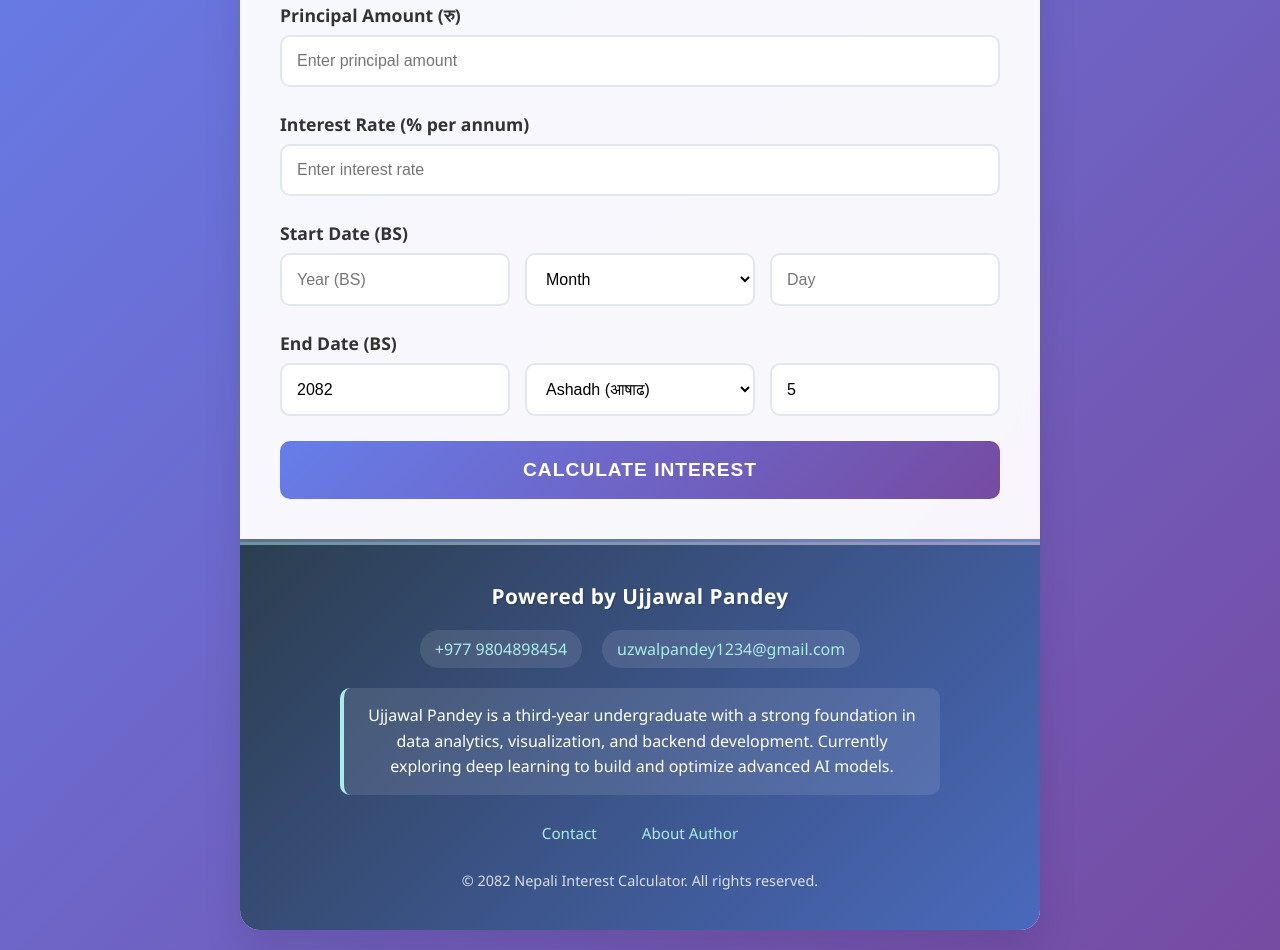
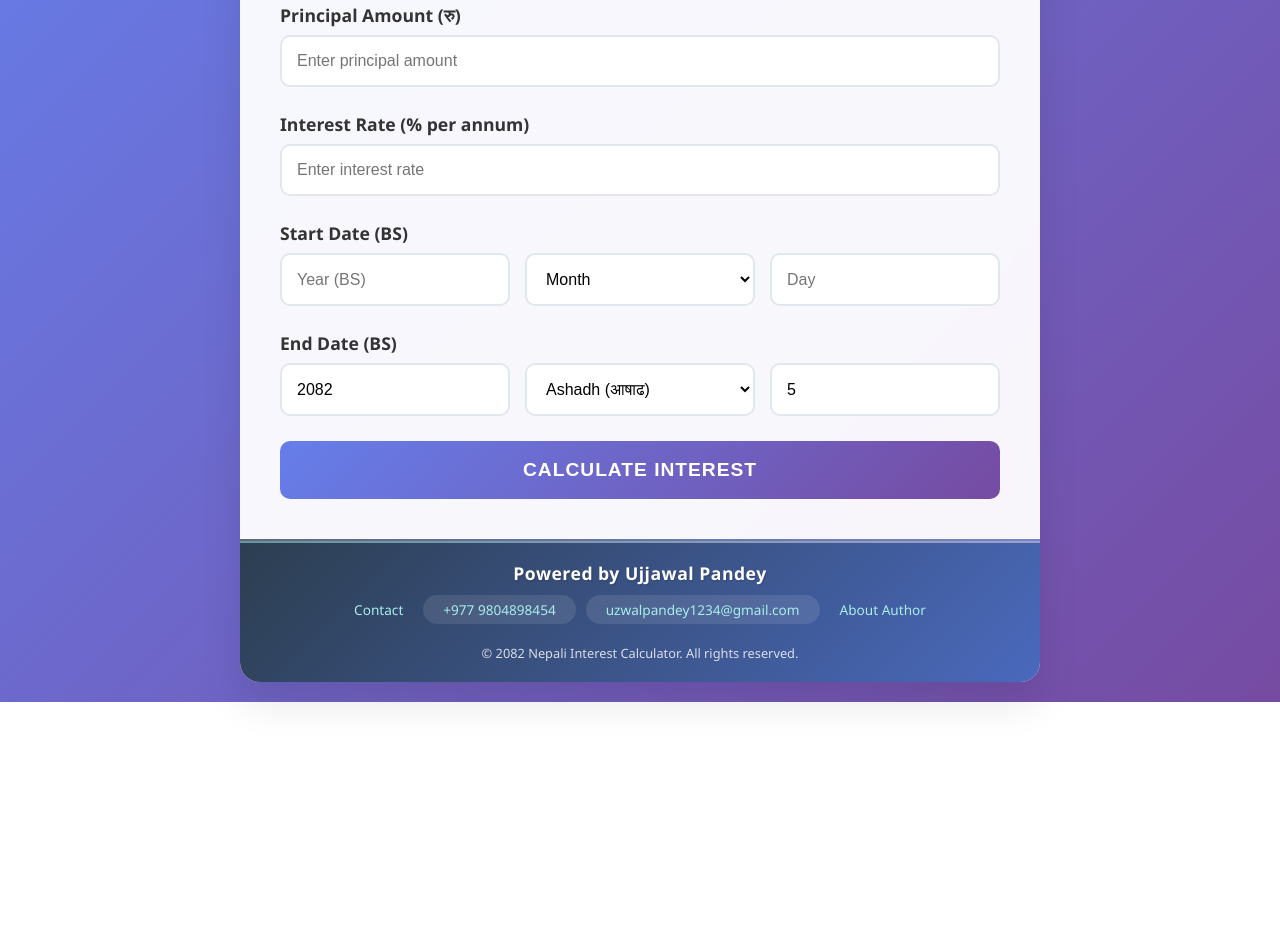
Before and after one commit to ujjwalpan001/Byaj, a plain HTML site: page index.html in a window 1280 px wide. Shown: the part 206-1156 px from the top of the page. After the commit the page ends 908 px from the top, so only its background shows below. Drawn offline with Linux system fonts and the light colour scheme.

Commit message:
Update index.html

```diff
--- a/index.html
+++ b/index.html
@@ -182,11 +182,11 @@
         .footer {
             background: linear-gradient(135deg, #2c3e50 0%, #4a69bd 100%);
             color: white;
-            padding: 40px 20px;
+            padding: 20px 15px; /* Reduced padding */
             text-align: center;
-            border-top: 3px solid rgba(255, 255, 255, 0.2);
+            border-top: 2px solid rgba(255, 255, 255, 0.2);
             position: relative;
-            overflow: hidden;
+            font-size: 0.9rem; /* Smaller base font size */
         }
 
         .footer::before {
@@ -195,15 +195,15 @@
             top: 0;
             left: 0;
             right: 0;
-            height: 3px;
+            height: 2px;
             background: linear-gradient(to right, #a8edea, #fed6e3);
             opacity: 0.5;
         }
 
         .footer .author {
-            font-weight: 700;
-            font-size: 1.3rem;
-            margin-bottom: 20px;
+            font-weight: 600;
+            font-size: 1.1rem; /* Slightly smaller */
+            margin-bottom: 10px; /* Reduced margin */
             letter-spacing: 0.5px;
             text-shadow: 1px 1px 2px rgba(0, 0, 0, 0.2);
             animation: fadeIn 1s ease-in;
@@ -213,15 +213,15 @@
             display: flex;
             justify-content: center;
             flex-wrap: wrap;
-            gap: 20px;
-            margin-bottom: 20px;
+            gap: 10px; /* Reduced gap */
+            margin-bottom: 10px; /* Reduced margin */
         }
 
         .contact-info span {
-            font-size: 1rem;
-            padding: 8px 15px;
+            font-size: 0.85rem; /* Smaller font size */
+            padding: 5px 10px; /* Reduced padding */
             background: rgba(255, 255, 255, 0.1);
-            border-radius: 20px;
+            border-radius: 15px;
             transition: all 0.3s ease;
         }
 
@@ -240,36 +240,36 @@
         }
 
         .about-author {
-            max-width: 600px;
-            margin: 20px auto;
-            font-size: 1rem;
-            line-height: 1.6;
+            max-width: 500px; /* Slightly smaller width */
+            margin: 10px auto; /* Reduced margin */
+            font-size: 0.85rem; /* Smaller font size */
+            line-height: 1.5;
             background: rgba(255, 255, 255, 0.1);
-            padding: 15px 20px;
-            border-radius: 10px;
-            border-left: 4px solid #a8edea;
+            padding: 10px 15px; /* Reduced padding */
+            border-radius: 8px;
+            border-left: 3px solid #a8edea;
             transition: all 0.3s ease;
         }
 
         .about-author:hover {
             transform: translateY(-2px);
-            box-shadow: 0 5px 15px rgba(0, 0, 0, 0.2);
+            box-shadow: 0 3px 10px rgba(0, 0, 0, 0.2);
         }
 
         .footer-links {
-            margin-top: 20px;
+            margin-top: 10px; /* Reduced margin */
             display: flex;
             justify-content: center;
             flex-wrap: wrap;
-            gap: 15px;
+            gap: 10px; /* Reduced gap */
         }
 
         .footer-links a {
             color: #a8edea;
             text-decoration: none;
-            font-size: 0.95rem;
-            padding: 8px 15px;
-            border-radius: 20px;
+            font-size: 0.85rem; /* Smaller font size */
+            padding: 5px 10px; /* Reduced padding */
+            border-radius: 15px;
             transition: all 0.3s ease;
         }
 
@@ -280,8 +280,8 @@
         }
 
         .footer p.copyright {
-            font-size: 0.9rem;
-            margin-top: 20px;
+            font-size: 0.8rem; /* Smaller font size */
+            margin-top: 10px; /* Reduced margin */
             opacity: 0.8;
         }
 
@@ -308,21 +308,21 @@
             }
 
             .footer {
-                padding: 30px 15px;
+                padding: 15px 10px; /* Further reduced padding */
             }
 
             .contact-info {
                 flex-direction: column;
-                gap: 10px;
+                gap: 5px; /* Reduced gap */
             }
 
             .footer-links {
                 flex-direction: column;
-                gap: 10px;
+                gap: 5px; /* Reduced gap */
             }
 
             .about-author {
-                padding: 10px 15px;
+                padding: 8px 12px; /* Further reduced padding */
             }
         }
     </style>
@@ -424,15 +424,14 @@
 
         <div class="footer">
             <p class="author">Powered by Ujjawal Pandey</p>
+
+
+            <div class="footer-links">
+                <a href="mailto:uzwalpandey1234@gmail.com">Contact</a>
             <div class="contact-info">
                 <span><a href="tel:+9779804898454">+977 9804898454</a></span>
                 <span><a href="mailto:uzwalpandey1234@gmail.com">uzwalpandey1234@gmail.com</a></span>
             </div>
-            <div class="about-author">
-                Ujjawal Pandey is a third-year undergraduate with a strong foundation in data analytics, visualization, and backend development. Currently exploring deep learning to build and optimize advanced AI models.
-            </div>
-            <div class="footer-links">
-                <a href="mailto:uzwalpandey1234@gmail.com">Contact</a>
                 <a href="https://www.linkedin.com/in/ujjawal-pandey-212a9b29a/">About Author</a>
 
             </div>
```
